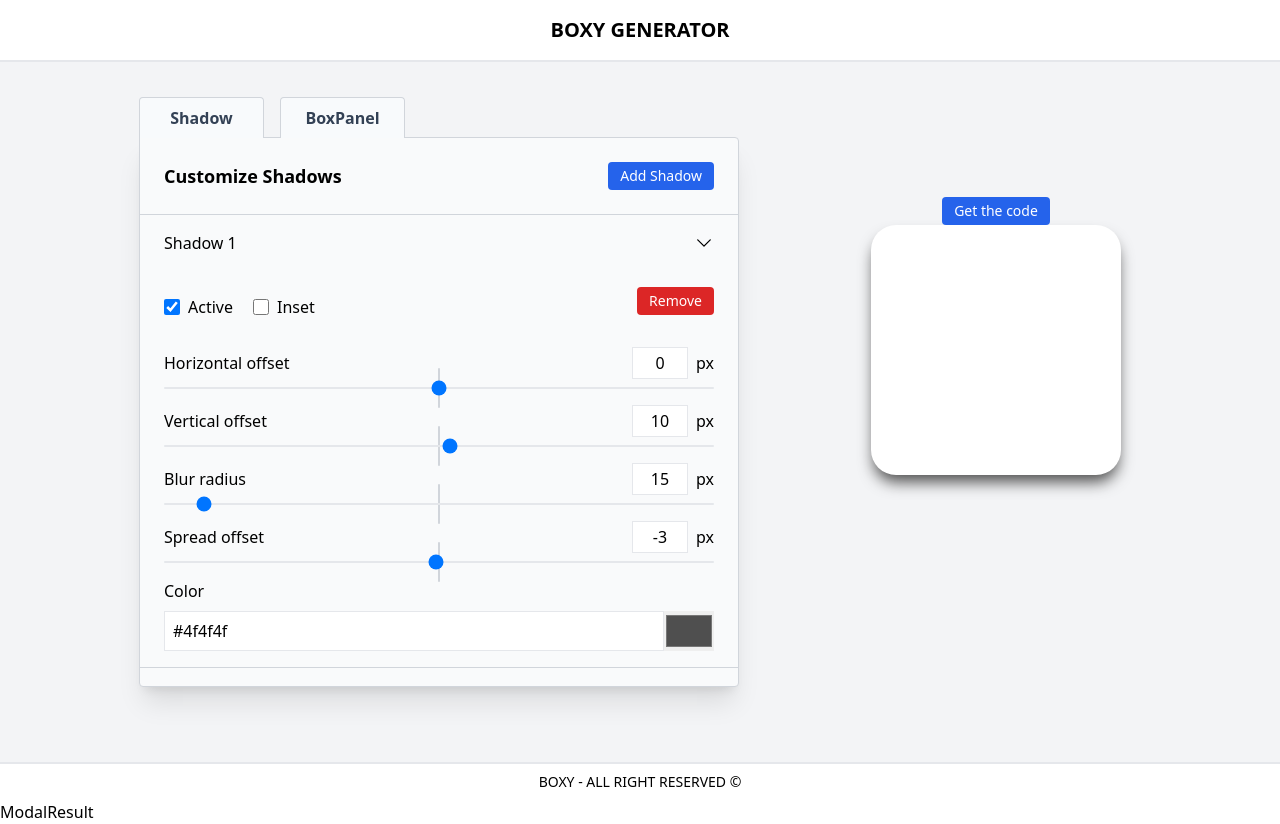
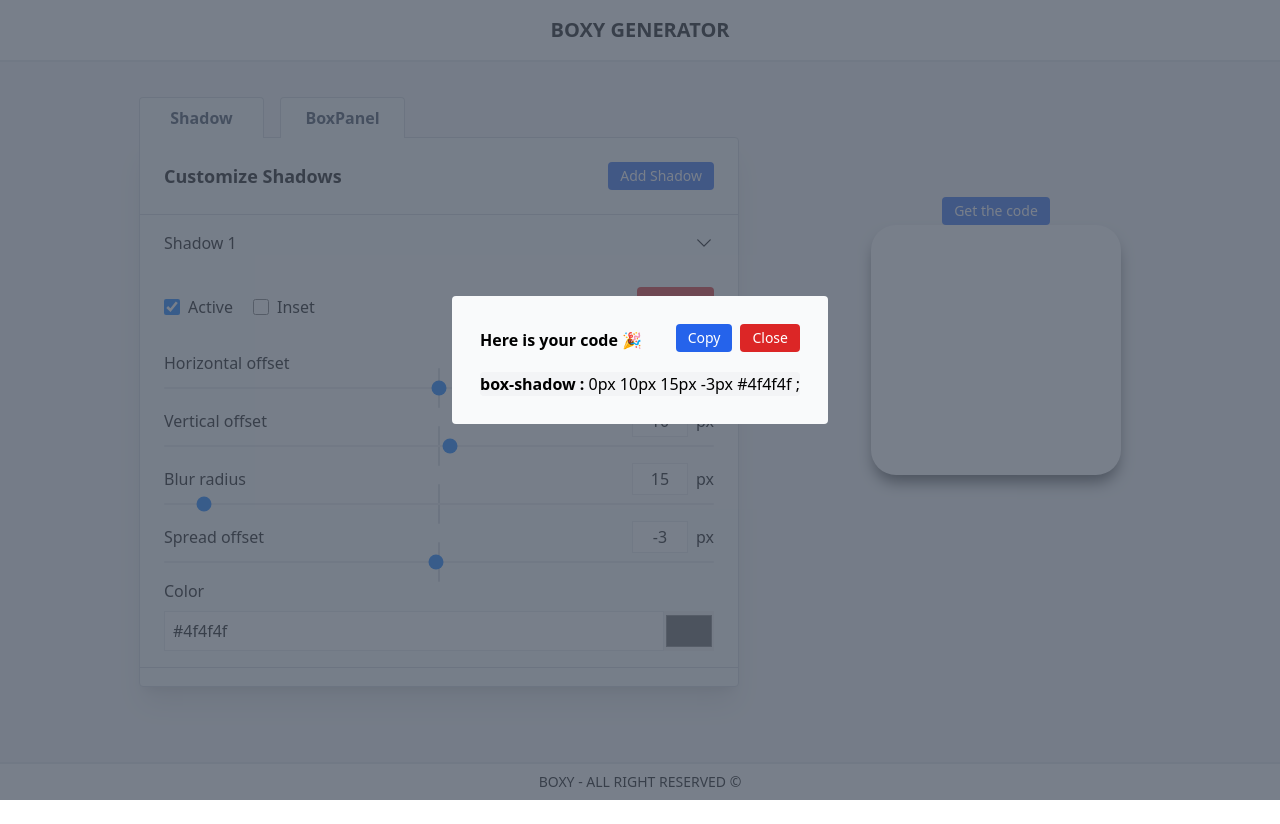
Before and after one commit to Personnofil85/udemy-react-a-z, a React (Vite) app in the folder 10.Boxy-project/: page / in a window 1280 px wide. Both pictures are taken after a click on the button "Get the code". After the commit the page ends 800 px from the top, so only its background shows below. Built offline with nearby package versions, Linux system fonts and the light colour scheme.

Commit message:
10.Boxy-project: Activer et créer le contenu de la modale

```diff
--- a/10.Boxy-project/src/layouts/Visualization/Modal/ModalResult.jsx
+++ b/10.Boxy-project/src/layouts/Visualization/Modal/ModalResult.jsx
@@ -1,5 +1,39 @@
 import React from "react";
+import getBoxShadowValue from "../../../utils/getBoxShadowValue.js";
+import { useSelector } from "react-redux";
 
-export default function ModalResult() {
-  return <div>ModalResult</div>;
+export default function ModalResult({ closeModal }) {
+  const shadowValues = useSelector((state) => state.shadows);
+
+  return (
+    <div
+      onClick={closeModal}
+      className="fixed z-10 inset-0 flex items-center justify-center bg-gray-600/75"
+    >
+      <div
+        onClick={(e) => e.stopPropagation()}
+        className="max-w-[400px] rounded p-7 bg-gray-50 mb-[10vh]"
+      >
+        <div className="flex items-end mb-5">
+          <p className="font-semibold mr-5">Here is your code 🎉</p>
+          <button
+            onClick={closeModal}
+            className="ml-auto mr-2 text-sm bg-blue-600 text-white hover:bg-blue-700 py-1 px-3 rounded"
+          >
+            Copy
+          </button>
+          <button
+            onClick={closeModal}
+            className="text-sm bg-red-600 text-white hover:bg-red-700 py-1 px-3 rounded"
+          >
+            Close
+          </button>
+        </div>
+        <p className="rounded bg-gray-100">
+          <span className="font-semibold">box-shadow : </span>
+          <span>{getBoxShadowValue(shadowValues)}</span>
+        </p>
+      </div>
+    </div>
+  );
 }
```
